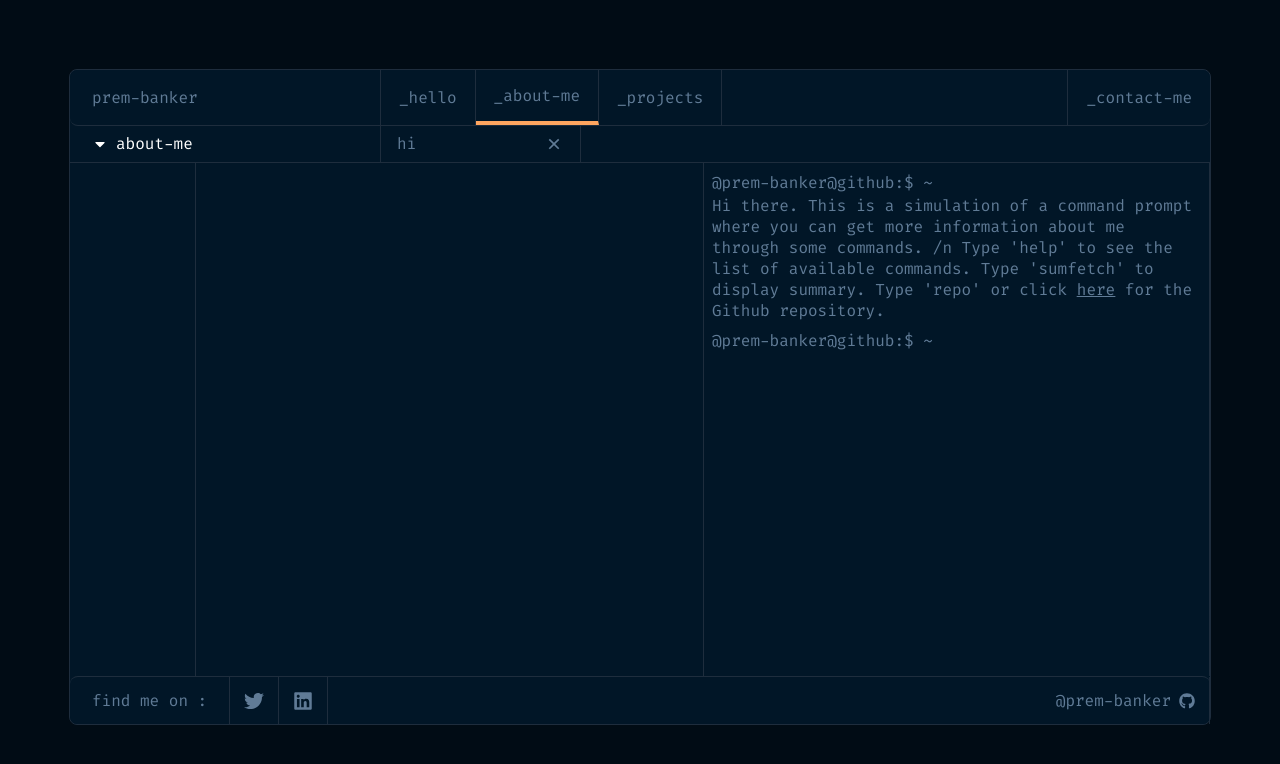
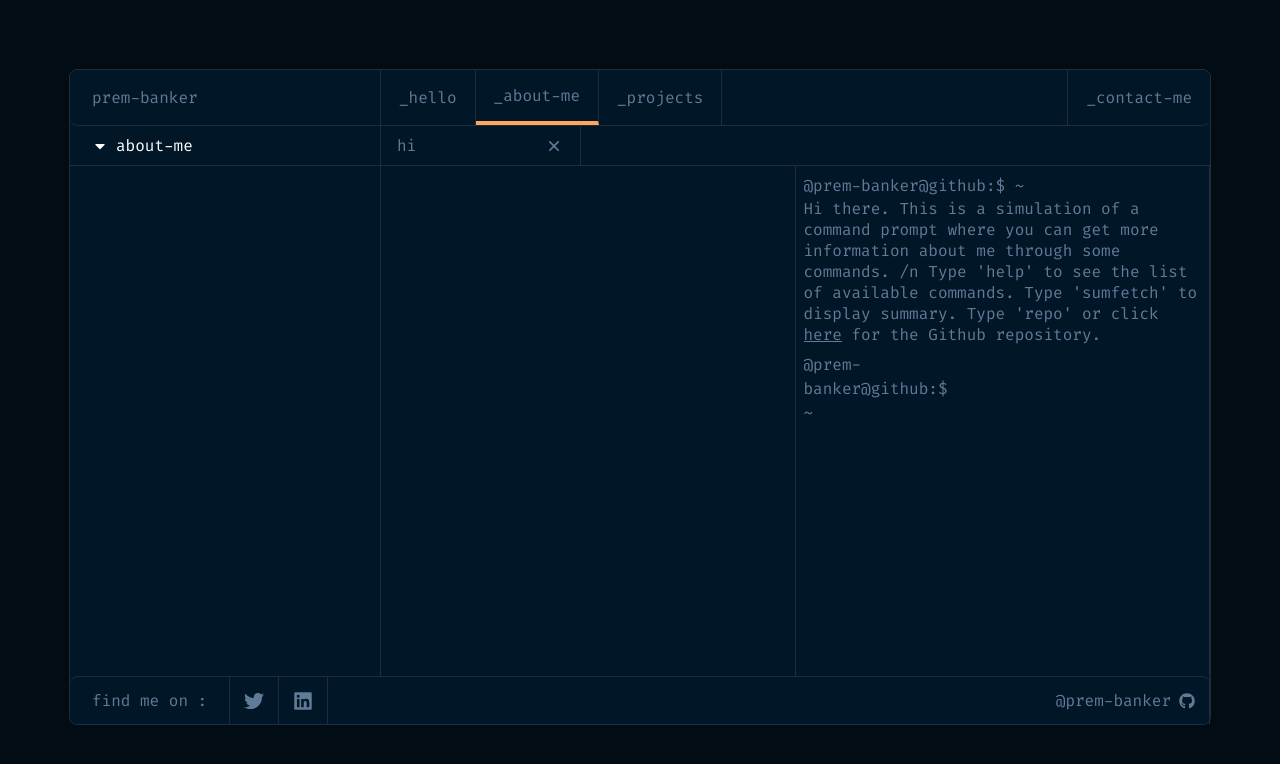
Before and after one commit to prem-banker/pro-folio, a Next.js app: page /about in a window 1280 px wide. Shown: the top 764 px of the page. Built offline with nearby package versions, Linux system fonts and the light colour scheme.

Commit message:
commiting size fix

```diff
--- a/src/app/about/page.tsx
+++ b/src/app/about/page.tsx
@@ -35,18 +35,23 @@ export default function Page() {
 
       {/* Sidebar + content */}
 
-      <div className="text-secondaryLightBlue flex items-start h-full maintain-size">
+      <div className="text-secondaryLightBlue flex items-start flex-1 maintain-size">
         {/* Sidebar - about me Select */}
         <div className="w-[311px] border-r border-line h-full"></div>
 
         {/* Content - info + command prompt */}
         {/* w-0 coz it was expanding and causing its siblings to shrink */}
-        <div className="flex flex-grow  h-full maintain-size custom-scrollbar">
-          <div className="w-1/2 flex justify-center items-center"></div>
-          <div className="w-1/2 border-x border-line" onClick={onClickAnywhere}>
-            <CommandPrompt inputRef={inputRef} />
-          </div>
+        <div className="flex-1 flex justify-center items-center"></div>
+        <div
+          className="flex-1 h-full border-x border-line maintain-size"
+          onClick={onClickAnywhere}
+        >
+          <CommandPrompt inputRef={inputRef} />
         </div>
+
+        {/* <div className="flex flex-grow  h-full ">
+
+        </div> */}
       </div>
     </div>
   );
```
